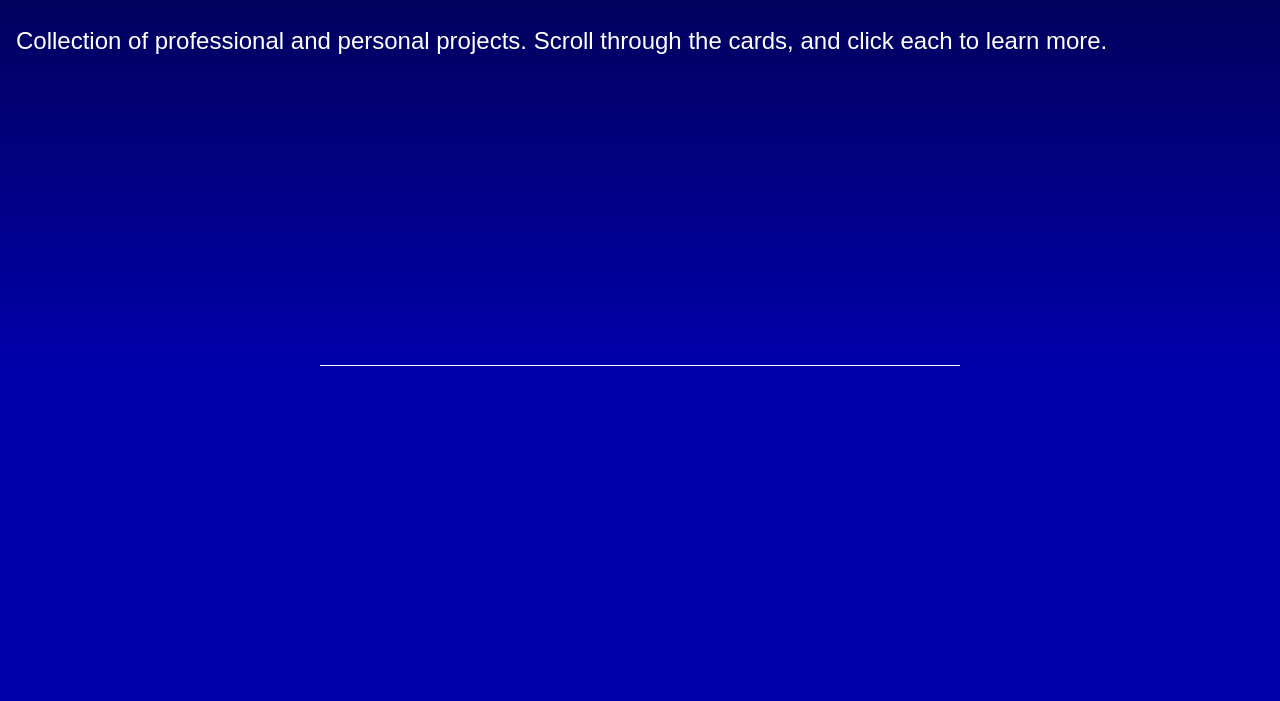
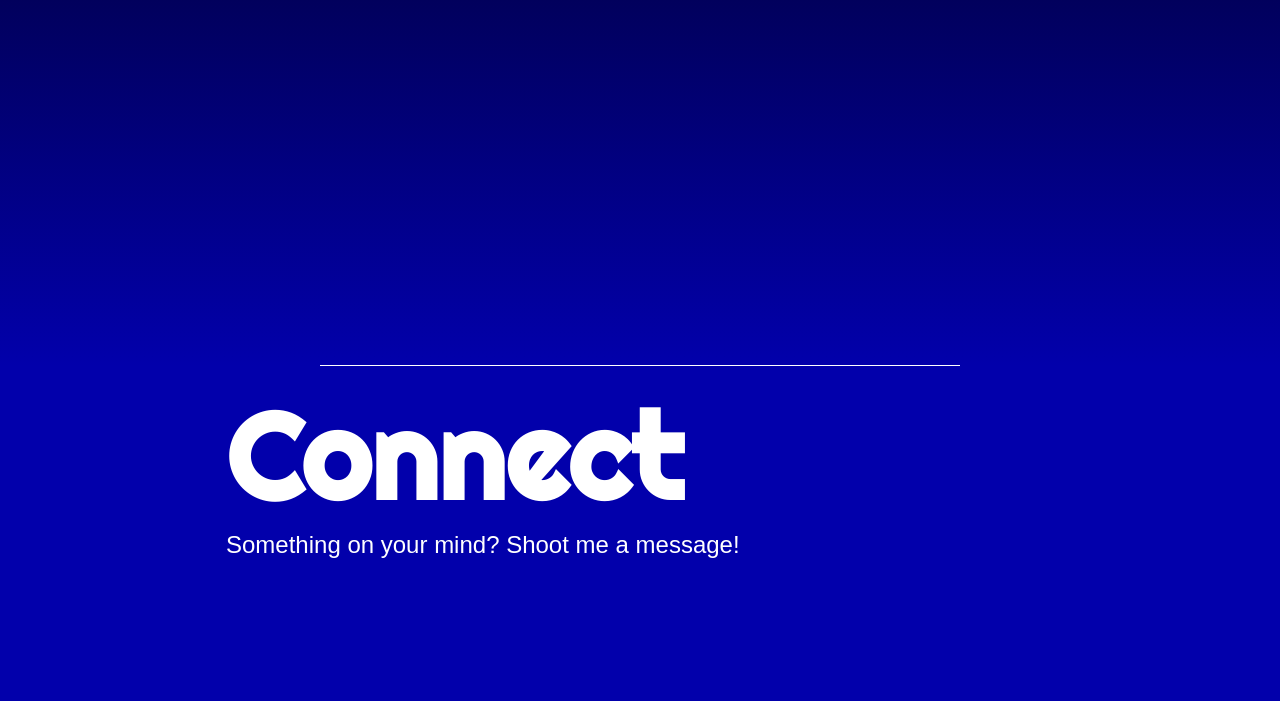
Before and after one commit to nickhibbits/react-website, a React (Create React App) app: page / in a window 1280 px wide. Shown: the part 2034-2735 px from the top of the page. Built offline with nearby package versions, Linux system fonts and the light colour scheme; a web font is replaced by a local one.

Commit message:
More grid/container work

```diff
--- a/src/components/About.js
+++ b/src/components/About.js
@@ -3,7 +3,7 @@ import React from "react";
 function About() {
   return (
     <section className="container about-container">
-      <div className="about-component">
+      <div className="component about-component">
         <section className="info-wrapper">
           <h1>About</h1>
           <p>
--- a/src/components/Connect.js
+++ b/src/components/Connect.js
@@ -3,7 +3,7 @@ import React from "react";
 function Connect() {
   return (
     <section className="container connect-container">
-      <div className="connect-component">
+      <div className="component connect-component">
         <section className="info-wrapper">
           <h1>Connect</h1>
           <p>Something on your mind? Shoot me a message!</p>
--- a/src/components/Home.js
+++ b/src/components/Home.js
@@ -2,7 +2,7 @@ import React from "react";
 
 function Home() {
   return (
-    <div className="home-component">
+    <div className="component home-component">
       <section className="info-wrapper">
         <h1>Hi, I'm Nick</h1>
         <p>
--- a/src/components/Work.js
+++ b/src/components/Work.js
@@ -3,7 +3,7 @@ import React from "react";
 function Work() {
   return (
     <section className="container work-container">
-      <div className="work-component">
+      <div className="component work-component">
         <section className="info-wrapper">
           <h1>Work</h1>
           <p>
--- a/src/styles/App.scss
+++ b/src/styles/App.scss
@@ -68,16 +68,21 @@
 
 .home-component {
   @include mediaQueries.desktop {
-    color: index.$clr-light;
     position: absolute;
     display: grid;
     grid-template-columns: repeat(12, minmax(3.5rem, 5rem));
     gap: 1.25rem;
+    min-height: 100vh;
+  }
+  // border: solid 2px green;
+}
+
+.component {
+  @include mediaQueries.desktop {
+    margin: 0 13.125rem;
     align-items: center;
     min-height: 100vh;
-    margin: 0 13.125rem;
   }
-  // border: solid 2px green;
 }
 
 .info-wrapper {
```
